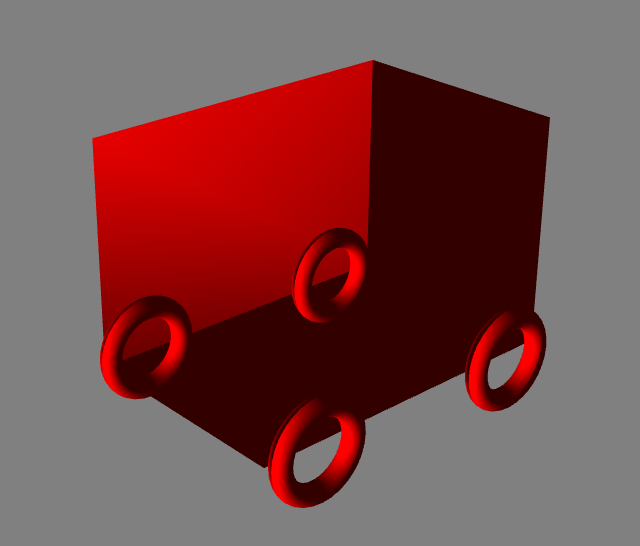
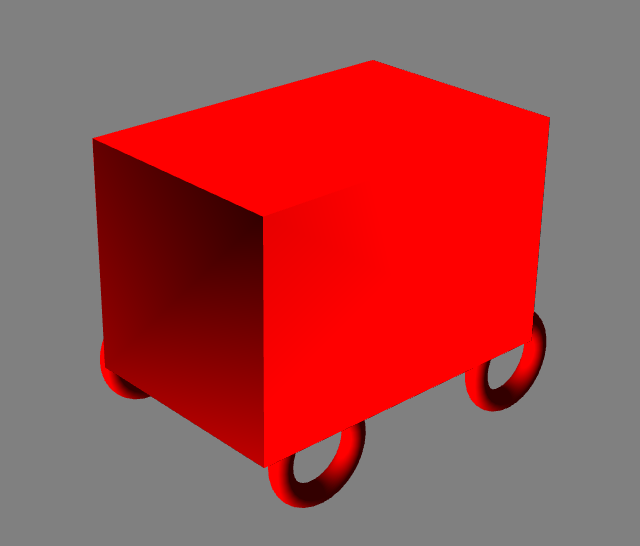
Before and after one commit to johanzhu/webglLearning, a plain HTML site: page index.html in a window 1280 px wide. Shown: the part 138-684 px from the top of the page, without its empty margins (363-1003 px from the left). Drawn offline with Linux system fonts and the light colour scheme.

Commit message:
fix light bug

```diff
--- a/index.html
+++ b/index.html
@@ -25,6 +25,7 @@
 
 		var gl = canvas.getContext('webgl');
 
+		gl.enable(gl.DEPTH_TEST);
 		gl.clearColor(0.5,0.5,0.5,1.0);
 		gl.clear(gl.COLOR_BUFFER_BIT);
 		gl.clearDepth(gl.DEPTH_BITS);
```
